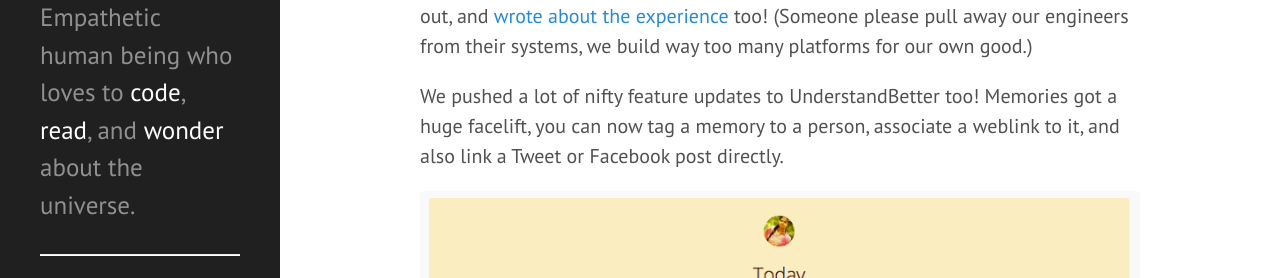
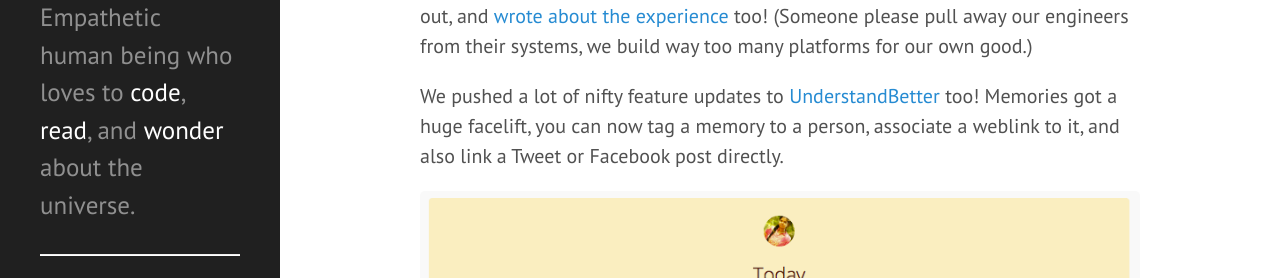
Before and after one commit to swaathi/swaathi.github.io, a Jekyll site: the page built from _posts/2016-11-07-what-is-new-in-understandbetter.md, in a window 1280 px wide and 900 px high. Shown: the part 439-717 px from the top of the window. Built offline with Jekyll 4.4.1, drawn with Linux system fonts in a browser that asks for light colours; part of the change alters nothing that is shown.

```diff
--- a/_posts/2016-11-07-what-is-new-in-understandbetter.md
+++ b/_posts/2016-11-07-what-is-new-in-understandbetter.md
@@ -11,7 +11,7 @@ Welcome to November everybody! Down here in Chennai, we prepare for the winter b
 
 Speaking about heat, the Skcript team really raised the temperature at TiECON Chennai at ITC Grand Chola for two entire days. We organized an event for attendees to get a personal, one-on-one 15 minute session with mentors. These mentors came from all sorts of backgrounds, from bootstrapped entrepreneurs reigning empires to self made venture capitalists. We even built our own booking platform to help us out, and [wrote about the experience](https://blog.skcript.com/building-polyclinic-a-booking-platform-for-tiecon-2016-74020535cea3) too! (Someone please pull away our engineers from their systems, we build way too many platforms for our own good.)
 
-We pushed a lot of nifty feature updates to UnderstandBetter too! Memories got a huge facelift, you can now tag a memory to a person, associate a weblink to it, and also link a Tweet or Facebook post directly.
+We pushed a lot of nifty feature updates to [UnderstandBetter](https://understandbetter.co) too! Memories got a huge facelift, you can now tag a memory to a person, associate a weblink to it, and also link a Tweet or Facebook post directly.
 
 <img src="/public/posts/2017-11-07/memory_user.png" class="img" alt="UnderstandBetter Memory tagged to a person" />
 
```
